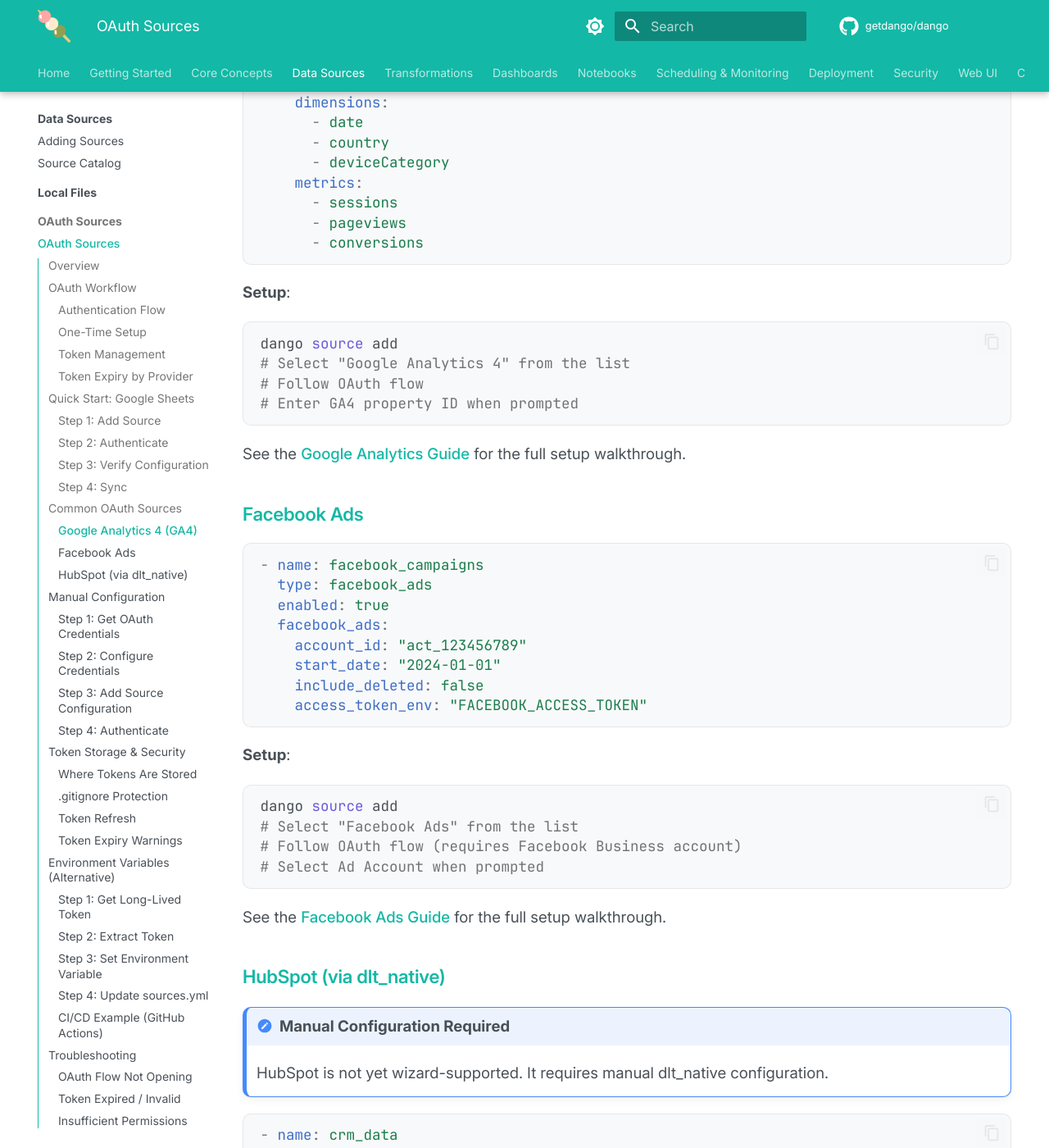
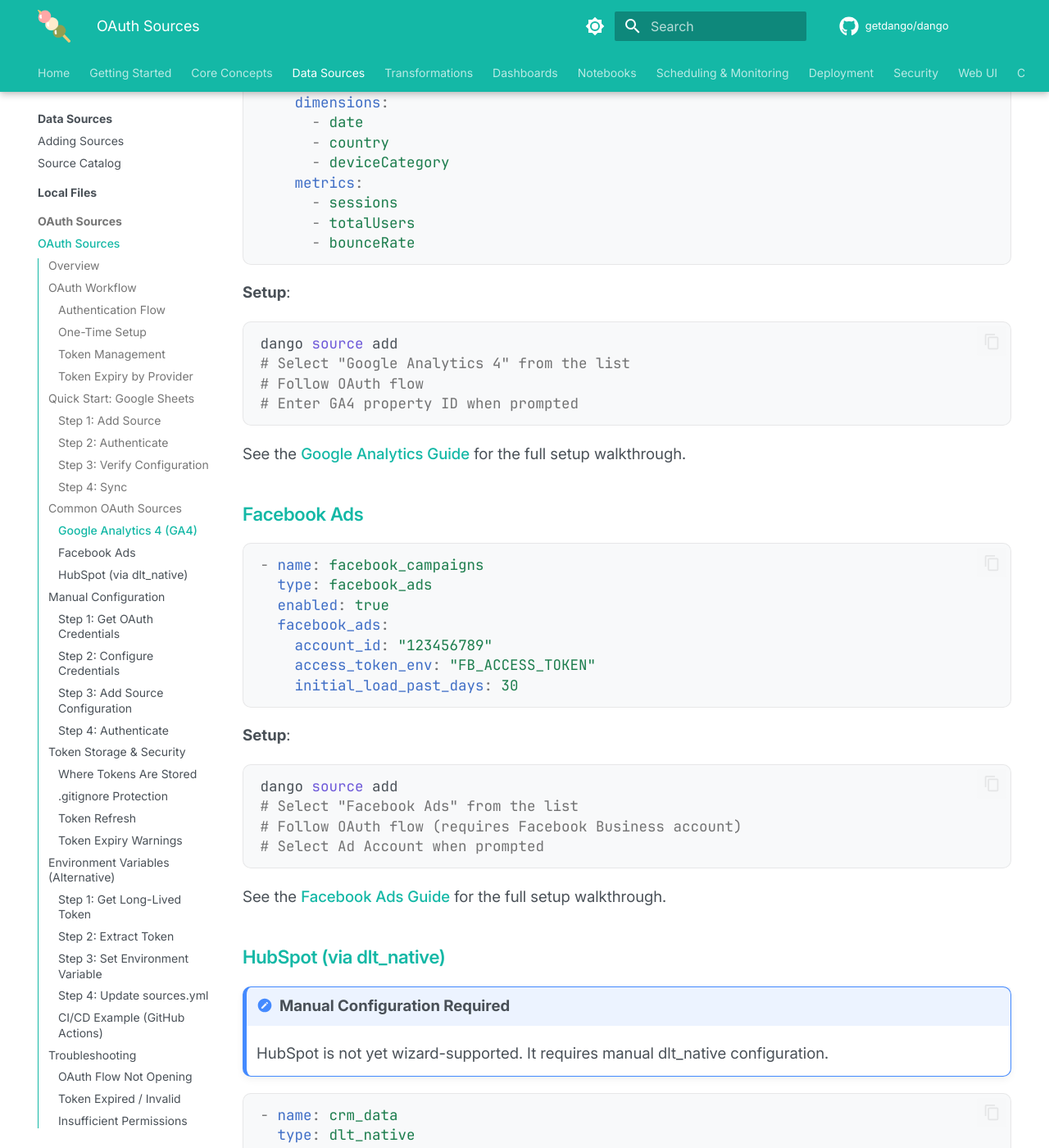
Before and after one commit to getdango/docs, an MkDocs documentation site: the page built from docs/data-sources/oauth-sources.md, in a window 1280 px wide and 1400 px high, scrolled down 4672 px. Shown: the whole window at 82% size. Built offline with MkDocs 1.6.1 and Material for MkDocs 9.7.7, drawn with Linux system fonts in a browser that asks for light colours; comment, search, counter and statistics services are not loaded; the version menu is left out; some of the changed text lies outside the part shown.

Commit message:
Fix config inconsistencies in oauth-sources.md
- Use spreadsheet_url_or_id + range_names (matches registry.py)
- Use FB_ACCESS_TOKEN (matches registry.py access_token_env)
- Remove act_ prefix from Facebook account_id example
- Replace invalid GA4 metrics (pageviews, conversions) with real
  API names (totalUsers, bounceRate)

Co-Authored-By: Claude Opus 4.6 (1M context) <noreply@anthropic.com>

````diff
--- a/docs/data-sources/oauth-sources.md
+++ b/docs/data-sources/oauth-sources.md
@@ -106,8 +106,8 @@ sources:
     type: google_sheets
     enabled: true
     google_sheets:
-      spreadsheet_url: "https://docs.google.com/spreadsheets/d/1ABC..."
-      get_sheets:
+      spreadsheet_url_or_id: "https://docs.google.com/spreadsheets/d/1ABC..."
+      range_names:
         - "Sheet1"
         - "Sales Data"
 ```
@@ -151,8 +151,8 @@ See the [Google Sheets Guide](google-sheets.md) for the full setup walkthrough.
       - deviceCategory
     metrics:
       - sessions
-      - pageviews
-      - conversions
+      - totalUsers
+      - bounceRate
 ```
 
 **Setup**:
@@ -172,10 +172,9 @@ See the [Google Analytics Guide](google-analytics.md) for the full setup walkthr
   type: facebook_ads
   enabled: true
   facebook_ads:
-    account_id: "act_123456789"
-    start_date: "2024-01-01"
-    include_deleted: false
-    access_token_env: "FACEBOOK_ACCESS_TOKEN"
+    account_id: "123456789"
+    access_token_env: "FB_ACCESS_TOKEN"
+    initial_load_past_days: 30
 ```
 
 **Setup**:
````
